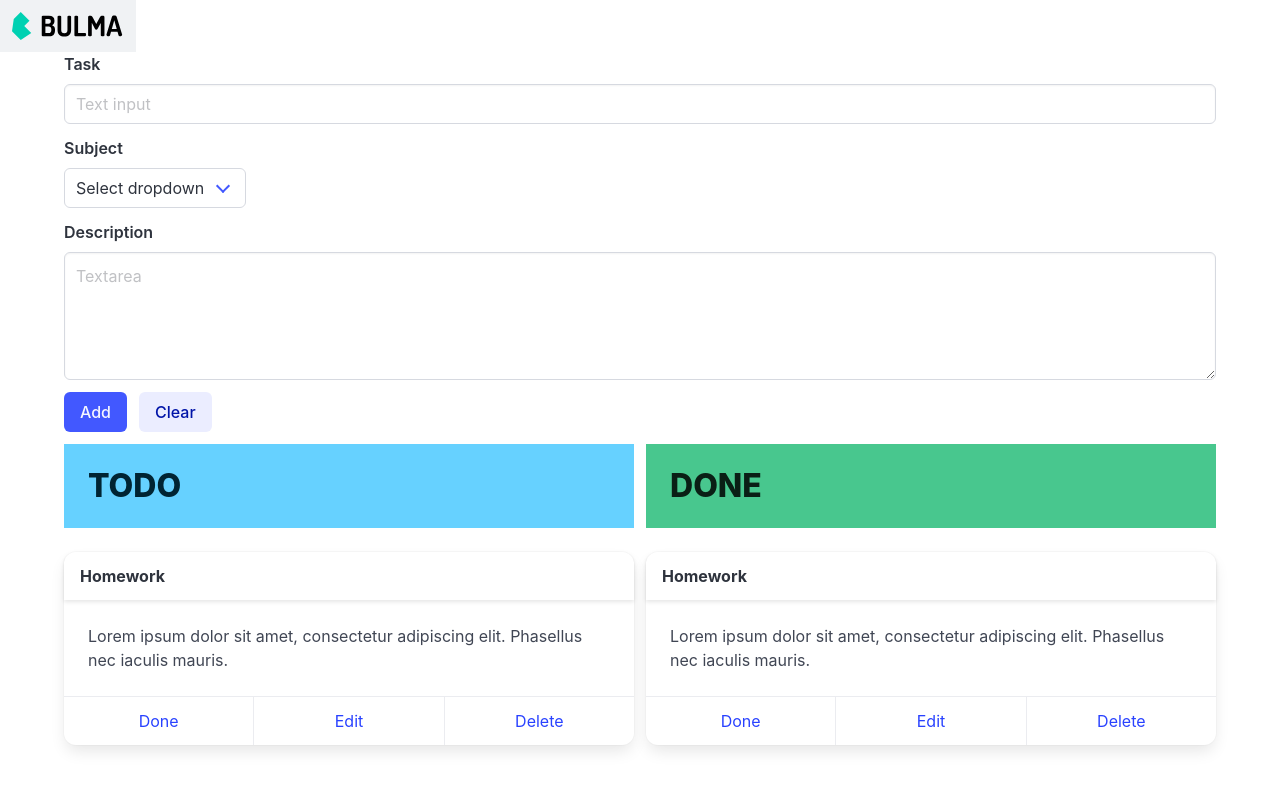
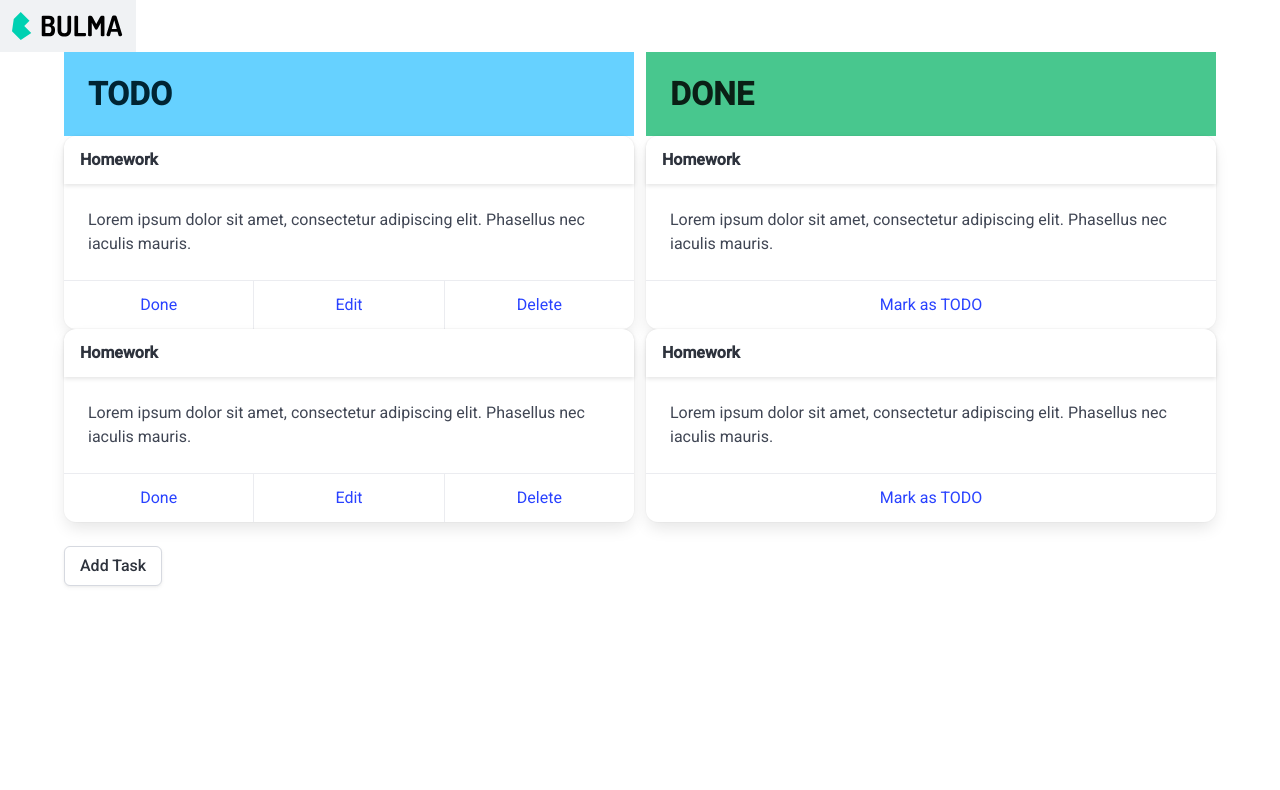
Before and after one commit to goothrough/simple-to-do-list, an Angular app: page / in a window 1280 px wide. Shown: the top 790 px of the page. Built offline with nearby package versions, Linux system fonts and the light colour scheme.

Commit message:
switch task card mode with dummy data

```diff
--- a/angular.json
+++ b/angular.json
@@ -30,6 +30,7 @@
               "src/assets"
             ],
             "styles": [
+              "@angular/material/prebuilt-themes/indigo-pink.css",
               "src/styles.scss"
             ],
             "scripts": []
@@ -93,6 +94,7 @@
               "src/assets"
             ],
             "styles": [
+              "@angular/material/prebuilt-themes/indigo-pink.css",
               "src/styles.scss"
             ],
             "scripts": []
--- a/package.json
+++ b/package.json
@@ -11,10 +11,12 @@
   "private": true,
   "dependencies": {
     "@angular/animations": "^16.2.0",
+    "@angular/cdk": "^16.2.14",
     "@angular/common": "^16.2.0",
     "@angular/compiler": "^16.2.0",
     "@angular/core": "^16.2.0",
     "@angular/forms": "^16.2.0",
+    "@angular/material": "^16.2.14",
     "@angular/platform-browser": "^16.2.0",
     "@angular/platform-browser-dynamic": "^16.2.0",
     "@angular/router": "^16.2.0",
--- a/src/app/app.module.ts
+++ b/src/app/app.module.ts
@@ -5,6 +5,8 @@ import { AppComponent } from './app.component';
 import { HomeComponent } from './features/home/home.component';
 import { NavbarComponent } from './layout/navbar/navbar.component';
 import { TaskCardComponent } from './shared/task-card/task-card.component';
+import { NoopAnimationsModule } from '@angular/platform-browser/animations';
+import { MatDialogModule } from '@angular/material/dialog';
 
 @NgModule({
   declarations: [
@@ -14,7 +16,9 @@ import { TaskCardComponent } from './shared/task-card/task-card.component';
     TaskCardComponent,
   ],
   imports: [
-    BrowserModule
+    BrowserModule,
+    NoopAnimationsModule,
+    MatDialogModule
   ],
   providers: [],
   bootstrap: [AppComponent]
--- a/src/app/features/home/home.component.html
+++ b/src/app/features/home/home.component.html
@@ -1,42 +1,7 @@
 <div class="container">
-    <!-- Input Form-->
-    <div class="field">
-        <label class="label">Task</label>
-        <div class="control">
-            <input class="input" type="text" placeholder="Text input">
-        </div>
-    </div>
-
-    <div class="field">
-        <label class="label">Subject</label>
-        <div class="control">
-            <div class="select">
-                <select>
-                    <option>Select dropdown</option>
-                    <option>With options</option>
-                </select>
-            </div>
-        </div>
-    </div>
-
-    <div class="field">
-        <label class="label">Description</label>
-        <div class="control">
-            <textarea class="textarea" placeholder="Textarea"></textarea>
-        </div>
-    </div>
-
-    <div class="field is-grouped">
-        <div class="control">
-            <button class="button is-link">Add</button>
-        </div>
-        <div class="control">
-            <button class="button is-link is-light">Clear</button>
-        </div>
-    </div>
 
     <!-- Show tasks-->
-    <div class="fixed-grid has-2-cols">
+    <!-- <div class="fixed-grid has-2-cols">
         <div class="grid">
             <div class="cell">
                 <section class="hero is-small is-info">
@@ -56,7 +21,45 @@
         </div>
     </div>
     <div class="grid">
+        <div class="cell"><app-task-card></app-task-card>
+            <button class="button" (click)="openDialog()">Open dialog</button>
+        </div>
         <div class="cell"><app-task-card></app-task-card></div>
-        <div class="cell"><app-task-card></app-task-card></div>
+    </div> -->
+
+    <!-- <div *ngFor="let taskCard of taskCardList">
+        <app-task-card [mode]="'todo_view'" [taskCardData]="taskCard"></app-task-card>
+    </div> -->
+
+    <div class="fixed-grid has-2-cols">
+        <div class="grid">
+            <div class="cell">
+                <section class="hero is-small is-info">
+                    <div class="hero-body">
+                        <p class="title">TODO</p>
+                    </div>
+                </section>
+                <div class="fixed-grid has-1-cols">
+                    <div class="cell" *ngFor="let taskCard of taskCardList.todo">
+                        <app-task-card [mode]="'todo_view'" [taskCardData]="taskCard"></app-task-card>
+                    </div>
+                </div>
+            </div>
+            <div class="cell">
+                <section class="hero is-small is-success">
+                    <div class="hero-body">
+                        <p class="title">DONE</p>
+                    </div>
+                </section>
+                <div class="fixed-grid has-1-cols">
+                    <div class="cell" *ngFor="let taskCard of taskCardList.todo">
+                        <app-task-card [mode]="'done_view'" [taskCardData]="taskCard"></app-task-card>
+                    </div>
+                </div>
+            </div>
+        </div>
+
     </div>
+
+    <button class="button" (click)="openAddTaskDialog()">Add Task</button>
 </div>
--- a/src/app/features/home/home.component.ts
+++ b/src/app/features/home/home.component.ts
@@ -1,10 +1,45 @@
-import { Component } from '@angular/core';
+import { Component, OnInit } from '@angular/core';
+import { MatDialog } from '@angular/material/dialog';
+import { TaskCardComponent, TaskCardData } from 'src/app/shared/task-card/task-card.component';
+import { TaskService } from '../task/task.service';
 
 @Component({
   selector: 'app-home',
   templateUrl: './home.component.html',
   styleUrls: ['./home.component.scss']
 })
-export class HomeComponent {
+export class HomeComponent implements OnInit {
+  taskCardList!: {
+    todo: TaskCardData[];
+     done: TaskCardData[]; };
 
+  constructor(public dialog: MatDialog,
+    private taskService: TaskService
+  ) { }
+
+
+  ngOnInit(): void {
+    this.taskCardList = this.convertTaskListToTaskCardList();
+  }
+
+  convertTaskListToTaskCardList() {
+    const classifiedTaskList = this.taskService.getClassifiedTaskList();
+    Object.keys(classifiedTaskList).forEach(key => {
+      classifiedTaskList[key] = classifiedTaskList[key].map(task => {
+        return { taskName: task.taskName, description: task.description, isDone: task.isDone }
+      });
+    })
+
+    return classifiedTaskList;
+  }
+
+  openAddTaskDialog() {
+    const dialogRef = this.dialog.open(TaskCardComponent, {
+      data: { mode: 'edit', taskCardData: { taskName: 'test', description: 'dummy', isDone: false } },
+    });
+
+    dialogRef.afterClosed().subscribe(result => {
+      console.log(`Dialog result: ${result}`);
+    });
+  }
 }
--- /dev/null
+++ b/src/app/features/task/task.service.ts
@@ -0,0 +1,62 @@
+import { Injectable } from '@angular/core';
+import { TaskCardData } from 'src/app/shared/task-card/task-card.component';
+
+export type Task = {
+  taskName: string;
+  description: string;
+  isDone: boolean
+}
+
+export type ClassifiedTaskList = {
+  todo: Task[];
+  done: Task[];
+  [key: string]: Task[];
+}
+
+@Injectable({
+  providedIn: 'root'
+})
+export class TaskService {
+
+  constructor() { }
+
+
+  getClassifiedTaskList() {
+    const classifiedTaskList: ClassifiedTaskList = {
+      todo: [],
+      done: []
+    }
+    this.getTaskList().forEach(task => {
+      if (task.isDone) {
+        classifiedTaskList.done.push(task);
+      } else {
+        classifiedTaskList.todo.push(task);
+      }
+    })
+
+    return classifiedTaskList;
+  }
+
+  getTaskList() {
+    const taskList: Task[] = [
+      {
+        taskName: 'test name1',
+        description: 'test desc1',
+        isDone: false
+      },
+      {
+        taskName: 'test name2',
+        description: 'test desc2',
+        isDone: false
+      },
+      {
+        taskName: 'test name3',
+        description: 'test desc3',
+        isDone: true
+      },
+
+    ]
+
+    return taskList;
+  }
+}
--- a/src/app/shared/task-card/task-card.component.html
+++ b/src/app/shared/task-card/task-card.component.html
@@ -13,9 +13,23 @@
             iaculis mauris.
         </div>
     </div>
-    <footer class="card-footer">
-        <a href="#" class="card-footer-item">Done</a>
-        <a href="#" class="card-footer-item">Edit</a>
-        <a href="#" class="card-footer-item">Delete</a>
-    </footer>
+    <ng-container *ngIf="mode === 'todo_view'">
+        <footer class="card-footer">
+            <a href="#" class="card-footer-item">Done</a>
+            <a href="#" class="card-footer-item">Edit</a>
+            <a href="#" class="card-footer-item">Delete</a>
+        </footer>
+    </ng-container>
+    <ng-container *ngIf="mode === 'edit'">
+        <footer class="card-footer">
+            <a href="#" class="card-footer-item">Save</a>
+            <a href="#" class="card-footer-item">Cancel</a>
+        </footer>
+    </ng-container>
+    <ng-container *ngIf="mode === 'done_view'">
+        <footer class="card-footer">
+            <a href="#" class="card-footer-item">Mark as TODO</a>
+        </footer>
+    </ng-container>
+
 </div>
--- a/src/app/shared/task-card/task-card.component.ts
+++ b/src/app/shared/task-card/task-card.component.ts
@@ -1,10 +1,37 @@
-import { Component } from '@angular/core';
+import { Component, Inject, Input, OnInit, Optional } from '@angular/core';
+import { MAT_DIALOG_DATA, MatDialogRef } from '@angular/material/dialog';
+import { TaskService } from 'src/app/features/task/task.service';
+
+export type TaskCardData = {
+  taskName: string;
+  description: string;
+  isDone: boolean
+}
 
 @Component({
   selector: 'app-task-card',
   templateUrl: './task-card.component.html',
   styleUrls: ['./task-card.component.scss']
 })
-export class TaskCardComponent {
+export class TaskCardComponent implements OnInit {
 
+  @Input()
+  mode = 'todo_view'
+
+  @Input()
+  taskCardData!: TaskCardData;
+
+  constructor(@Optional() public dialogRef: MatDialogRef<TaskCardComponent>,
+    @Optional() @Inject(MAT_DIALOG_DATA) public data: any) {
+
+  }
+  ngOnInit(): void {
+    // In modal case
+    if (this.data != null) {
+      this.mode = this.data.mode;
+      this.taskCardData = this.data.taskCardData;
+    }
+
+    console.log(this.taskCardData)
+  }
 }
--- a/src/index.html
+++ b/src/index.html
@@ -6,6 +6,9 @@
   <base href="/">
   <meta name="viewport" content="width=device-width, initial-scale=1">
   <link rel="icon" type="image/x-icon" href="favicon.ico">
+  <link rel="preconnect" href="https://fonts.gstatic.com">
+  <link href="https://fonts.googleapis.com/css2?family=Roboto:wght@300;400;500&display=swap" rel="stylesheet">
+  <link href="https://fonts.googleapis.com/icon?family=Material+Icons" rel="stylesheet">
 </head>
 <body>
   <app-root></app-root>
--- a/src/styles.scss
+++ b/src/styles.scss
@@ -1,2 +1,5 @@
 // Bulma
 @import "~bulma/css/bulma.css";
+
+html, body { height: 100%; }
+body { margin: 0; font-family: Roboto, "Helvetica Neue", sans-serif; }
```
Also changed, not shown: 2 other files (tests, documents, lock files or other folders).
